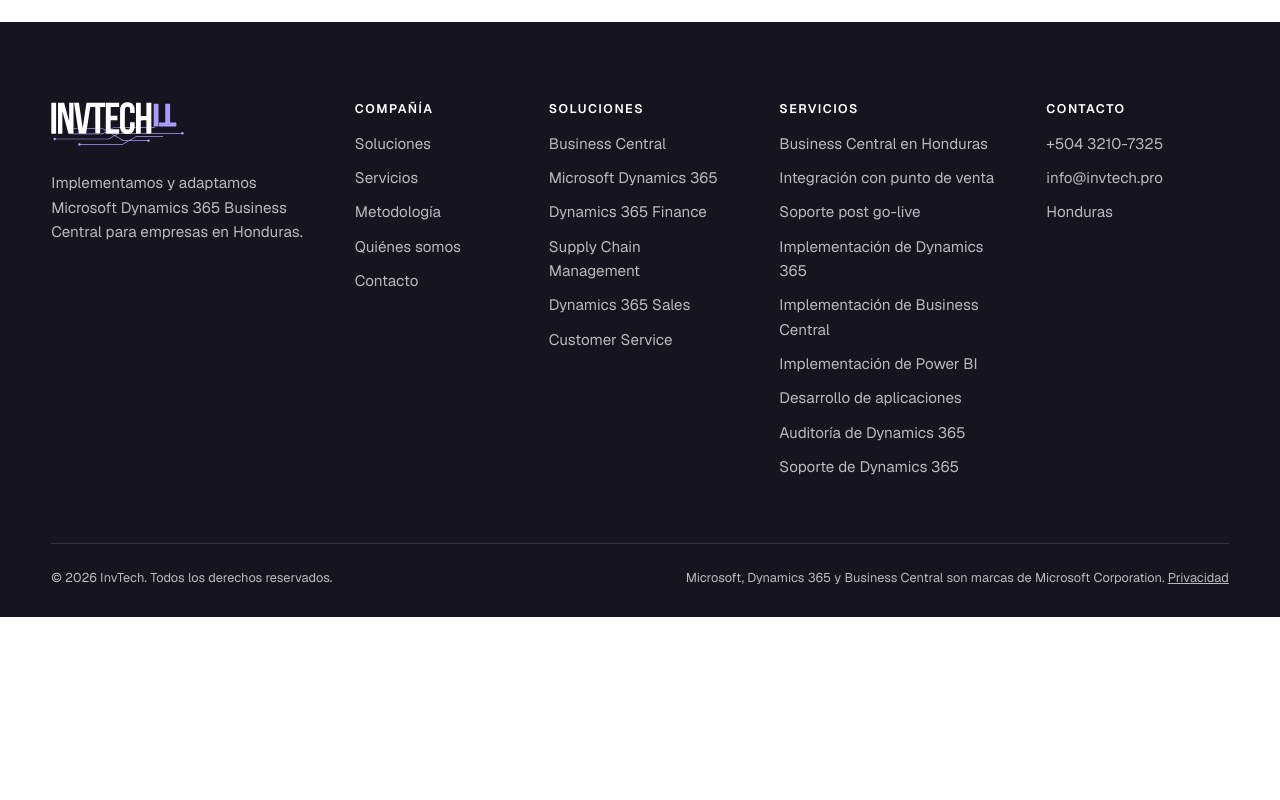
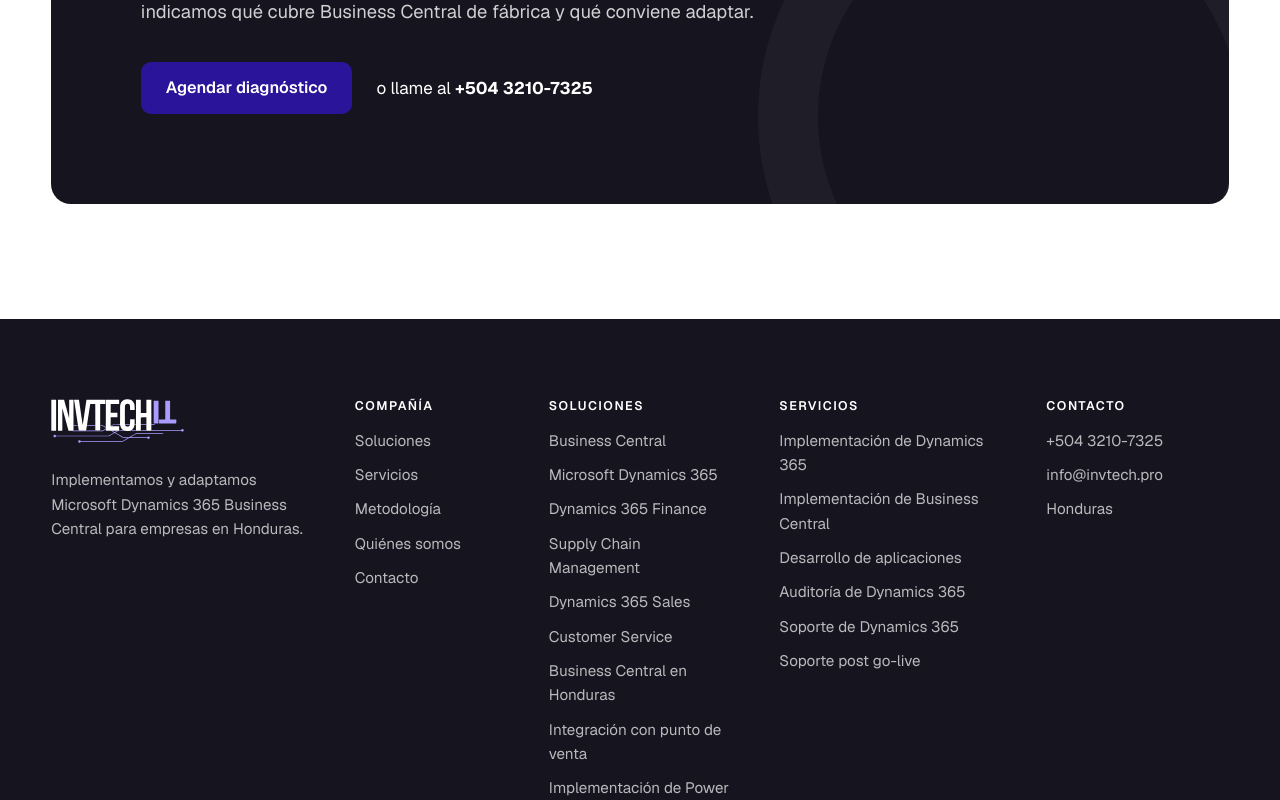
Before and after one commit to angel050708/INVTECH_PAGINAWEB, a Next.js app: page /soluciones in a window 1280 px wide. Shown: the part 1880-2680 px from the top of the page. Before the commit the page ends 2497 px from the top, so only its background shows below. Built offline with nearby package versions, Linux system fonts and the light colour scheme; no server answers.

Commit message:
Menú de Soluciones con 9 opciones y título del inicio centrado

```diff
--- a/src/app/soluciones/page.tsx
+++ b/src/app/soluciones/page.tsx
@@ -3,7 +3,7 @@ import { metadatosPagina } from '@/lib/metadatos';
 import { BandaLlamado } from '@/components/secciones/BandaLlamado';
 import { CabeceraPagina } from '@/components/secciones/comunes/CabeceraPagina';
 import { ListaEnlaces } from '@/components/secciones/comunes/ListaEnlaces';
-import { SOLUCIONES } from '@/data/paginas';
+import { SOLUCIONES_MENU } from '@/data/paginas';
 
 export const metadata: Metadata = metadatosPagina(
   'Soluciones',
@@ -21,7 +21,7 @@ export default function PaginaSoluciones() {
       />
       <section className="seccion">
         <div className="contenedor">
-          <ListaEnlaces base="/soluciones/" entradas={SOLUCIONES} />
+          <ListaEnlaces base="/soluciones/" entradas={SOLUCIONES_MENU} />
         </div>
       </section>
       <BandaLlamado />
--- a/src/components/layout/Navegacion.tsx
+++ b/src/components/layout/Navegacion.tsx
@@ -68,7 +68,7 @@ export function Navegacion() {
                   <ul>
                     {enlace.submenu.map((sub, indice) => (
                       <li key={sub.slug} style={{ '--i': indice } as CSSProperties}>
-                        <Link href={`${enlace.base}${sub.slug}/`}>
+                        <Link href={sub.href ?? `${enlace.base}${sub.slug}/`}>
                           <LogosApp logos={sub.logos.slice(0, 1)} tamano={22} />
                           <span>
                             <strong>{sub.etiqueta}</strong>
--- a/src/components/layout/PiePagina.tsx
+++ b/src/components/layout/PiePagina.tsx
@@ -1,6 +1,6 @@
 import Link from 'next/link';
 import { CONTACTO, NAVEGACION } from '@/data/sitio';
-import { SERVICIOS_MENU, SOLUCIONES } from '@/data/paginas';
+import { SERVICIOS_MENU, SOLUCIONES_MENU } from '@/data/paginas';
 import { AnioActual } from './AnioActual';
 import { Logo } from './Logo';
 import styles from './PiePagina.module.css';
@@ -34,9 +34,9 @@ export function PiePagina() {
         <nav aria-label="Soluciones">
           <h2>Soluciones</h2>
           <ul>
-            {SOLUCIONES.map((solucion) => (
+            {SOLUCIONES_MENU.map((solucion) => (
               <li key={solucion.slug}>
-                <Link href={`/soluciones/${solucion.slug}/`}>{solucion.etiqueta}</Link>
+                <Link href={solucion.href ?? `/soluciones/${solucion.slug}/`}>{solucion.etiqueta}</Link>
               </li>
             ))}
           </ul>
@@ -47,7 +47,7 @@ export function PiePagina() {
           <ul>
             {SERVICIOS_MENU.map((servicio) => (
               <li key={servicio.slug}>
-                <Link href={`/servicios/${servicio.slug}/`}>{servicio.etiqueta}</Link>
+                <Link href={servicio.href ?? `/servicios/${servicio.slug}/`}>{servicio.etiqueta}</Link>
               </li>
             ))}
           </ul>
--- a/src/components/secciones/comunes/ListaEnlaces.tsx
+++ b/src/components/secciones/comunes/ListaEnlaces.tsx
@@ -10,7 +10,7 @@ export function ListaEnlaces({ base, entradas }: { base: string; entradas: Entra
     <ul className={styles.lista}>
       {entradas.map((entrada, indice) => (
         <li key={entrada.slug} {...revelarAlScroll(indice)}>
-          <Link href={`${base}${entrada.slug}/`} className={styles.fila}>
+          <Link href={entrada.href ?? `${base}${entrada.slug}/`} className={styles.fila}>
             <LogosApp logos={entrada.logos} tamano={30} />
             <h2>{entrada.etiqueta}</h2>
             <p>{entrada.resumen}</p>
--- a/src/components/secciones/inicio/HeroInicio.module.css
+++ b/src/components/secciones/inicio/HeroInicio.module.css
@@ -7,7 +7,7 @@
 .texto {
   display: grid;
   grid-template-columns: 1.25fr 0.75fr;
-  align-items: end;
+  align-items: center;
   gap: clamp(32px, 5vw, 96px);
   max-width: var(--ancho);
   margin: 0 auto clamp(24px, 4vw, 48px);
--- a/src/data/paginas.ts
+++ b/src/data/paginas.ts
@@ -25,6 +25,8 @@ export interface EntradaMenu {
   logos: string[];
   /** Frase corta para menús y listados */
   resumen: string;
+  /** Dirección propia cuando la página vive en otra sección */
+  href?: string;
 }
 
 /** Contenido de las páginas de Soluciones y Servicios tomado de invtech.pro. */
@@ -118,11 +120,33 @@ export function paginaServicio(slug: string): PaginaContenido | undefined {
   return ORIGINAL.servicios[slug];
 }
 
-/** Servicios del menú: todos, los propios para Honduras primero. */
-export const SERVICIOS_MENU: EntradaMenu[] = [
-  ...ESPECIALIDADES.map(({ slug, etiqueta, logos, resumen }) => ({ slug, etiqueta, logos, resumen })),
-  ...SERVICIOS_DYNAMICS,
+const enServicios = (slugs: string[]): EntradaMenu[] =>
+  [...ESPECIALIDADES, ...SERVICIOS_DYNAMICS]
+    .filter((s) => slugs.includes(s.slug))
+    .sort((a, b) => slugs.indexOf(a.slug) - slugs.indexOf(b.slug))
+    .map(({ slug, etiqueta, logos, resumen }) => ({
+      slug,
+      etiqueta,
+      logos,
+      resumen,
+      href: `/servicios/${slug}/`,
+    }));
+
+/** Menú de Soluciones: las aplicaciones y las soluciones propias para Honduras. */
+export const SOLUCIONES_MENU: EntradaMenu[] = [
+  ...SOLUCIONES,
+  ...enServicios(['business-central-honduras', 'integracion-punto-de-venta', 'power-bi']),
 ];
+
+/** Menú de Servicios: implementación, desarrollo, auditoría y soporte. */
+export const SERVICIOS_MENU: EntradaMenu[] = enServicios([
+  'implementacion',
+  'business-central',
+  'desarrollo',
+  'auditoria',
+  'soporte',
+  'soporte-post-go-live',
+]);
 
 /** Opciones de interés que aparecen en el formulario de contacto. */
 export const INTERESES: EntradaMenu[] = [
--- a/src/data/sitio.ts
+++ b/src/data/sitio.ts
@@ -1,4 +1,4 @@
-import { SERVICIOS_MENU, SOLUCIONES, type EntradaMenu } from './paginas';
+import { SERVICIOS_MENU, SOLUCIONES_MENU, type EntradaMenu } from './paginas';
 
 export const NOMBRE_SITIO = 'InvTech';
 
@@ -20,7 +20,7 @@ export const CONTACTO = {
 } as const;
 
 export const NAVEGACION: EnlaceNavegacion[] = [
-  { href: '/soluciones/', etiqueta: 'Soluciones', submenu: SOLUCIONES, base: '/soluciones/' },
+  { href: '/soluciones/', etiqueta: 'Soluciones', submenu: SOLUCIONES_MENU, base: '/soluciones/' },
   { href: '/servicios/', etiqueta: 'Servicios', submenu: SERVICIOS_MENU, base: '/servicios/' },
   { href: '/metodologia/', etiqueta: 'Metodología' },
   { href: '/quienes-somos/', etiqueta: 'Quiénes somos' },
```
